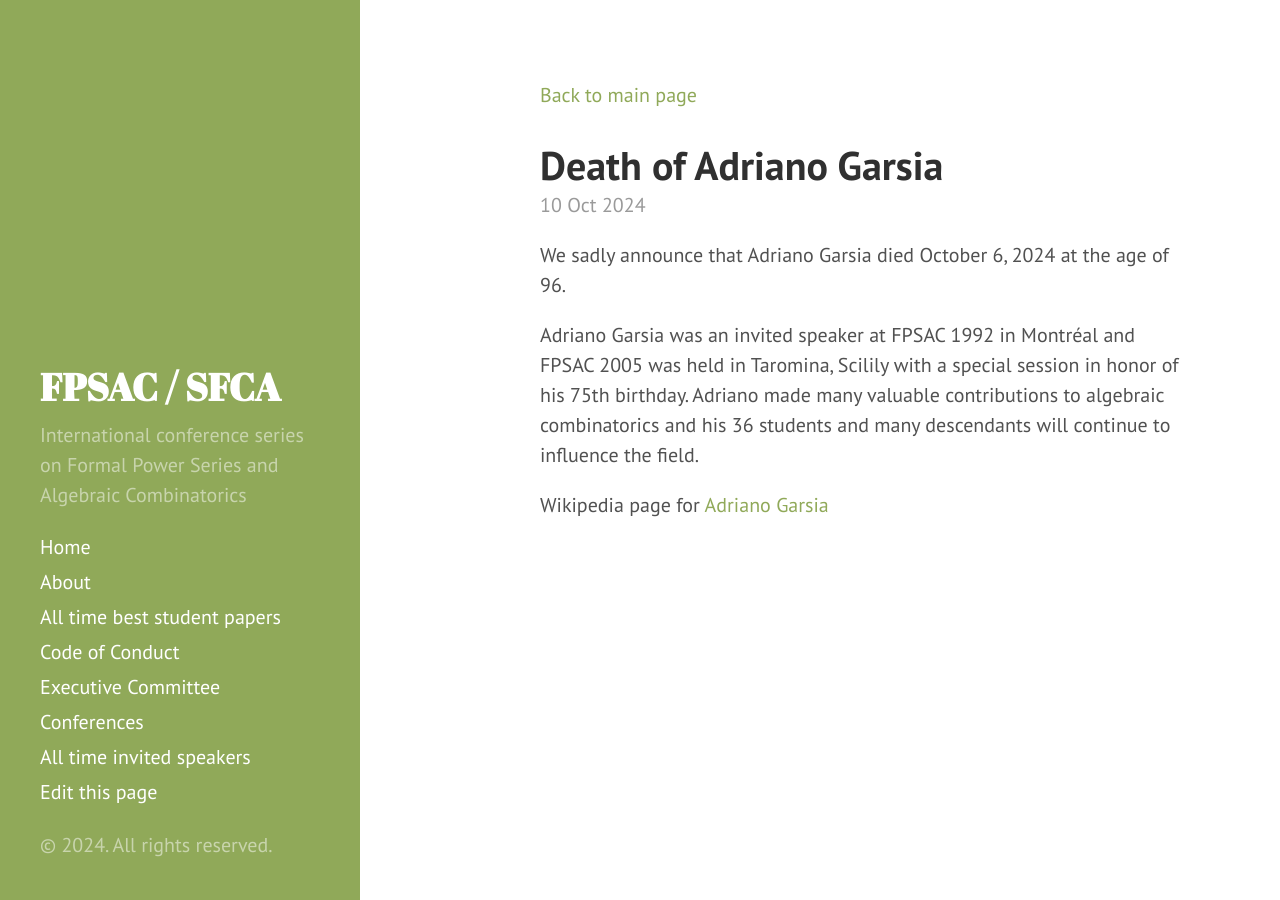
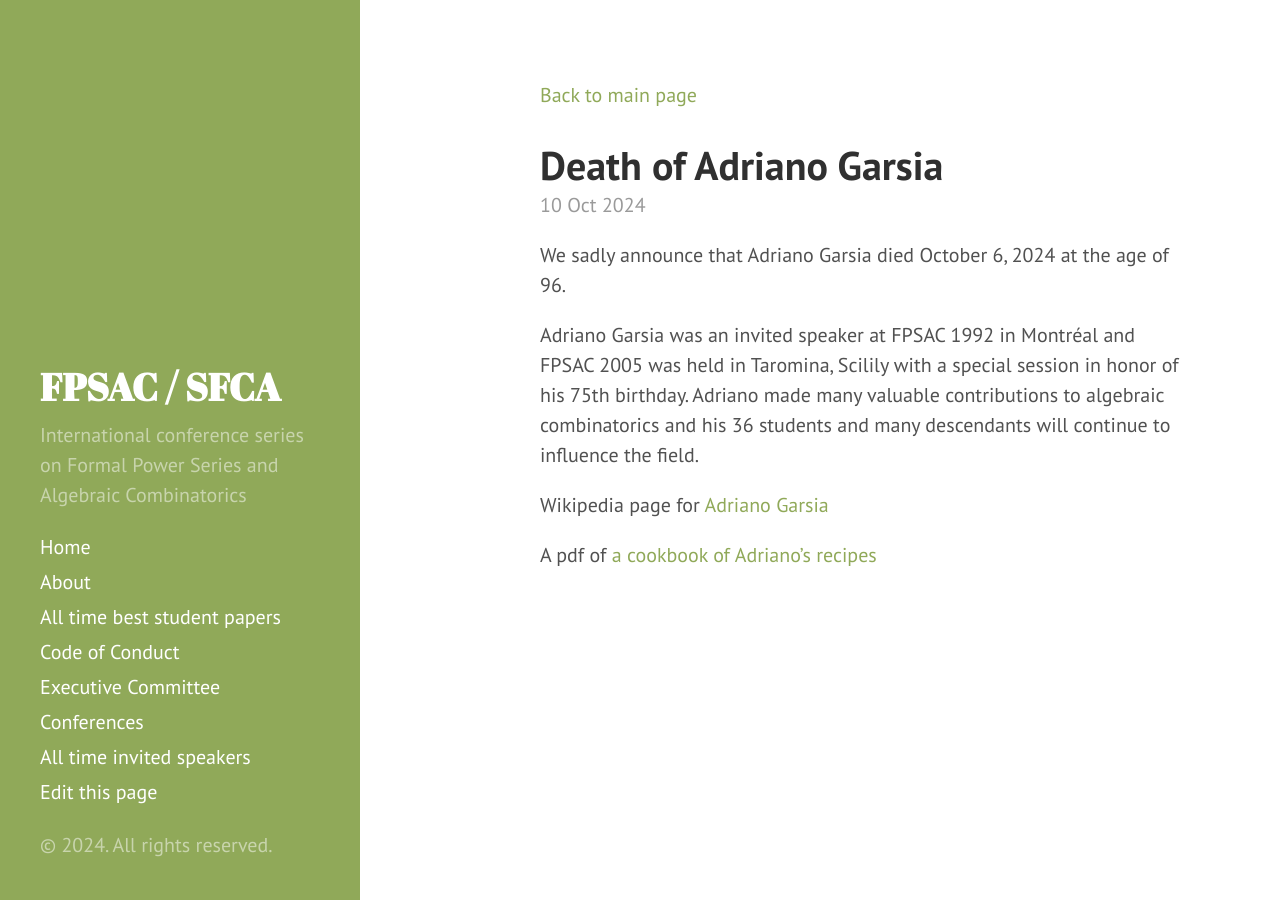
Before and after one commit to FPSAC/FPSAC.github.io, a Jekyll site: the page built from _posts/2024-10-10-adrianogarsia.md, in a window 1280 px wide. Built offline with Jekyll 4.4.1, drawn with Linux system fonts in a browser that asks for light colours.

Commit message:
Update 2024-10-10-adrianogarsia.md
Add cookbook link

```diff
--- a/_posts/2024-10-10-adrianogarsia.md
+++ b/_posts/2024-10-10-adrianogarsia.md
@@ -11,3 +11,5 @@ Adriano made many valuable contributions to algebraic combinatorics
 and his 36 students and many descendants will continue to influence the field.
 
 Wikipedia page for [Adriano Garsia](https://en.wikipedia.org/wiki/Adriano_Garsia)
+
+A pdf of [a cookbook of Adriano's recipes](https://garsia.math.yorku.ca/Garsiafest_cookbook.pdf)
```
